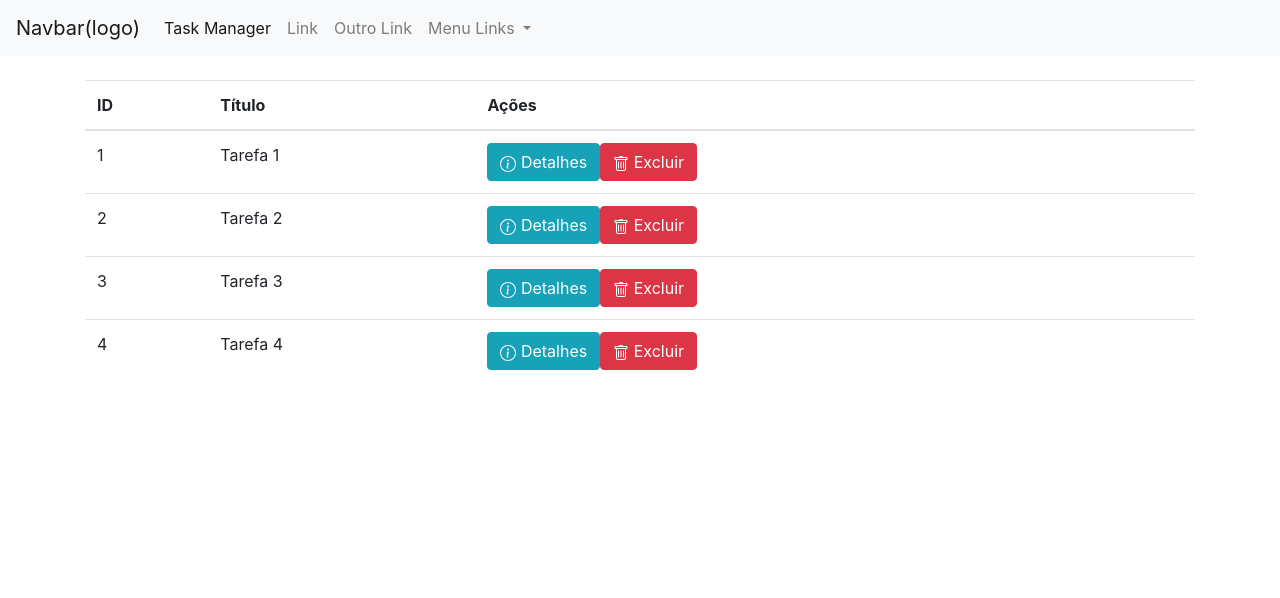
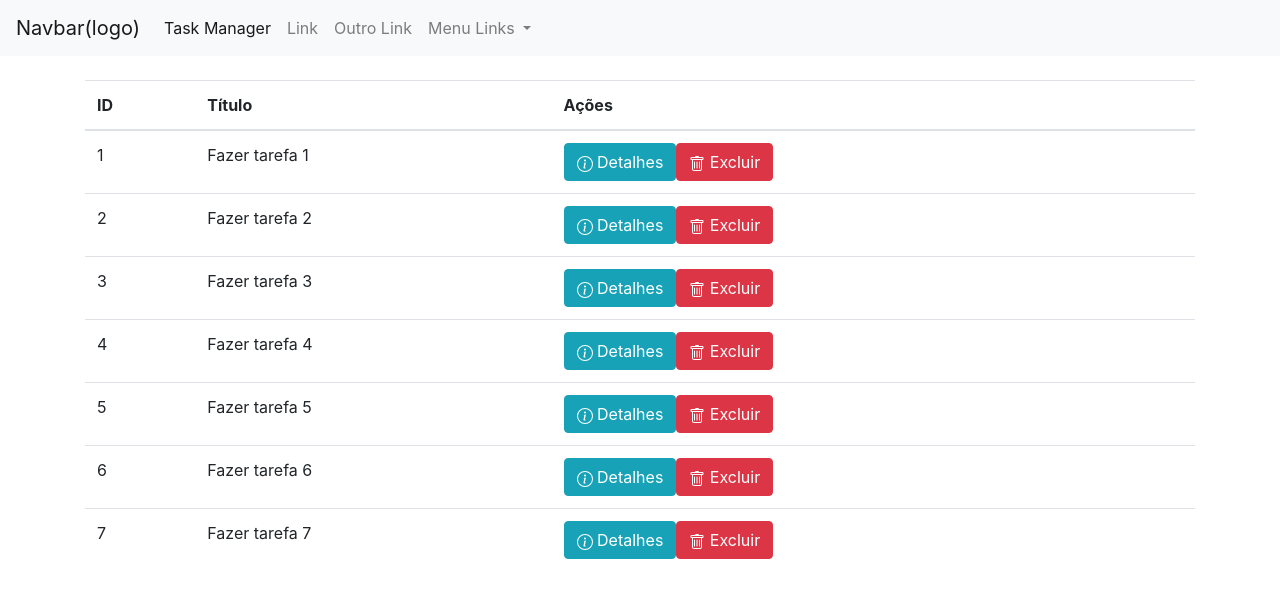
Before and after one commit to alejunior/projeto-teste, an Angular app: page / in a window 1280 px wide. Shown: the top 598 px of the page. Built offline with nearby package versions, Linux system fonts and the light colour scheme.

Commit message:
implementação de serviçoTask

```diff
--- /dev/null
+++ b/src/app/tasks/shared/task.service.ts
@@ -0,0 +1,29 @@
+import { Injectable } from "@angular/core";
+
+import { Task } from "./task.model";
+
+const tasks: Array<Task> = [
+  { id: 1, title: 'Fazer tarefa 1'},
+  { id: 2, title: 'Fazer tarefa 2' },
+  { id: 3, title: 'Fazer tarefa 3' },
+  { id: 4, title: 'Fazer tarefa 4' },
+  { id: 5, title: 'Fazer tarefa 5' },
+  { id: 6, title: 'Fazer tarefa 6' },
+  { id: 7, title: 'Fazer tarefa 7' },
+];
+
+@Injectable()
+export class TaskService {
+
+  public getTasks():Promise<Array<Task>> {
+    let promise:Promise<Task[]> = new Promise(function(resolve, reject){
+      if (tasks.length > 0){
+        setTimeout(() => resolve(tasks), 1500); //setTimeout para simular servidor
+      }else{
+        reject([{ id: 0, title: "Não há terefas a serem apresentadas" }]);
+      }
+    })
+    return promise;
+  }
+
+}
--- /dev/null
+++ b/src/app/tasks/task-detail/task-datail.component.ts
@@ -0,0 +1,17 @@
+import { Component, Input } from "@angular/core";
+
+import { Task } from "../shared/task.model";
+
+@Component({
+  selector: 'task-detail',
+  templateUrl: 'task-detail.component.html'
+})
+export class TaskDetailComponent {
+
+  @Input()
+  public task: Task;
+
+  public constructor(){
+  }
+
+}
--- /dev/null
+++ b/src/app/tasks/task-detail/task-detail.component.html
@@ -0,0 +1,21 @@
+<!-- Modal -->
+<div class="modal fade" id="taskDetailModal" tabindex="-1" role="dialog" aria-labelledby="exampleModalLabel" aria-hidden="true" *ngIf="task">
+  <div class="modal-dialog" role="document">
+    <div class="modal-content">
+      <div class="modal-header">
+        <h5 class="modal-title" id="exampleModalLabel">Detalhes da tarefa:</h5>
+        <button type="button" class="close" data-dismiss="modal" aria-label="Fechar">
+          <span aria-hidden="true">&times;</span>
+        </button>
+      </div>
+      <div class="modal-body">
+        <input [(ngModel)]="task.title" class="form-control" type="text">
+
+      </div>
+      <div class="modal-footer">
+        <button type="button" class="btn btn-secondary" data-dismiss="modal">Fechar</button>
+        <button type="button" class="btn btn-primary">Salvar mudanças</button>
+      </div>
+    </div>
+  </div>
+</div>
--- a/src/app/tasks/tasks.component.html
+++ b/src/app/tasks/tasks.component.html
@@ -9,11 +9,11 @@
       <td>{{task.id}}</td>
       <td>{{task.title}}</td>
       <td>
-        <button class="btn btn-info" data-toggle="modal" data-target="#taskDetailModal" (click)='onSelect(task)'>
+        <button class="btn btn-info" data-toggle="modal" data-target="#taskDetailModal" (click)='onSelect(task)' *ngIf="task.id > 0">
           <svg xmlns="http://www.w3.org/2000/svg" width="16" height="16" fill="currentColor" class="bi bi-info-circle" viewBox="0 0 16 16"><path d="M8 15A7 7 0 1 1 8 1a7 7 0 0 1 0 14zm0 1A8 8 0 1 0 8 0a8 8 0 0 0 0 16z" /><path d="M8.93 6.588l-2.29.287-.082.38.45.083c.294.07.352.176.288.469l-.738 3.468c-.194.897.105 1.319.808 1.319.545 0 1.178-.252 1.465-.598l.088-.416c-.2.176-.492.246-.686.246-.275 0-.375-.193-.304-.533L8.93 6.588zM9 4.5a1 1 0 1 1-2 0 1 1 0 0 1 2 0z" /></svg>
           Detalhes
         </button>
-        <button class="btn btn-danger">
+        <button class="btn btn-danger" *ngIf="task.id > 0">
           <svg xmlns="http://www.w3.org/2000/svg" width="16" height="16" fill="currentColor" class="bi bi-trash" viewBox="0 0 16 16"><path d="M5.5 5.5A.5.5 0 0 1 6 6v6a.5.5 0 0 1-1 0V6a.5.5 0 0 1 .5-.5zm2.5 0a.5.5 0 0 1 .5.5v6a.5.5 0 0 1-1 0V6a.5.5 0 0 1 .5-.5zm3 .5a.5.5 0 0 0-1 0v6a.5.5 0 0 0 1 0V6z" /><path fill-rule="evenodd" d="M14.5 3a1 1 0 0 1-1 1H13v9a2 2 0 0 1-2 2H5a2 2 0 0 1-2-2V4h-.5a1 1 0 0 1-1-1V2a1 1 0 0 1 1-1H6a1 1 0 0 1 1-1h2a1 1 0 0 1 1 1h3.5a1 1 0 0 1 1 1v1zM4.118 4L4 4.059V13a1 1 0 0 0 1 1h6a1 1 0 0 0 1-1V4.059L11.882 4H4.118zM2.5 3V2h11v1h-11z" /></svg>
           Excluir
         </button>
@@ -23,28 +23,9 @@
 </table>
 
 <div *ngIf="selectedTask">
+  <p><strong>Tarefa Selecionada:</strong></p>
   <p><strong>ID: </strong>{{selectedTask.id}}</p>
   <p><strong>Título: </strong>{{selectedTask.title}}</p>
 </div>
 
-<!-- Modal -->
-<div class="modal fade" id="taskDetailModal" tabindex="-1" role="dialog" aria-labelledby="exampleModalLabel" aria-hidden="true" *ngIf="selectedTask">
-  <div class="modal-dialog" role="document">
-    <div class="modal-content">
-      <div class="modal-header">
-        <h5 class="modal-title" id="exampleModalLabel">Detalhes da tarefa: {{selectedTask.title}}</h5>
-        <button type="button" class="close" data-dismiss="modal" aria-label="Fechar">
-          <span aria-hidden="true">&times;</span>
-        </button>
-      </div>
-      <div class="modal-body">
-        <input [(ngModel)]="selectedTask.title" class="form-control" type="text">
-
-      </div>
-      <div class="modal-footer">
-        <button type="button" class="btn btn-secondary" data-dismiss="modal">Fechar</button>
-        <button type="button" class="btn btn-primary">Salvar mudanças</button>
-      </div>
-    </div>
-  </div>
-</div>
+<task-detail [task]='selectedTask'></task-detail>
--- a/src/app/tasks/tasks.component.ts
+++ b/src/app/tasks/tasks.component.ts
@@ -1,31 +1,35 @@
 import { Component, OnInit } from "@angular/core";
 
 import { Task } from "./shared/task.model";
+import { TaskService } from "./shared/task.service";
 
 @Component({
   selector: 'tasks',
-  templateUrl: './tasks.component.html'
+  templateUrl: './tasks.component.html',
+  providers: [
+    { provide: TaskService, useClass: TaskService }
+  ]
 })
 export class TasksComponent implements OnInit {
 
   public tasks: Array<Task>;
   public selectedTask: Task;
 
-  public constructor() {
+  private taskService: TaskService
+
+  public constructor(obj: TaskService) {
+    this.taskService = obj;
   }
 
-  public t: Array<Task> = [
-    { id: 1, title: 'Tarefa 1' },
-    { id: 2, title: 'Tarefa 2' },
-    { id: 3, title: 'Tarefa 3' },
-    { id: 4, title: 'Tarefa 4' }
-  ];
-
-  ngOnInit(): void {
-    this.tasks = this.t;
+  public ngOnInit() {
+    this.taskService.getTasks()
+      .then( (tasks) => this.tasks = tasks)
+      .catch( (obj: Task[]) => {
+        this.tasks = obj;
+       });
   }
 
-  public onSelect(task: Task): void{
+  public onSelect(task: Task): void {
     this.selectedTask = task;
   }
 }
```
Also changed, not shown: src/app/app.module.ts (+5 -3 lines).
